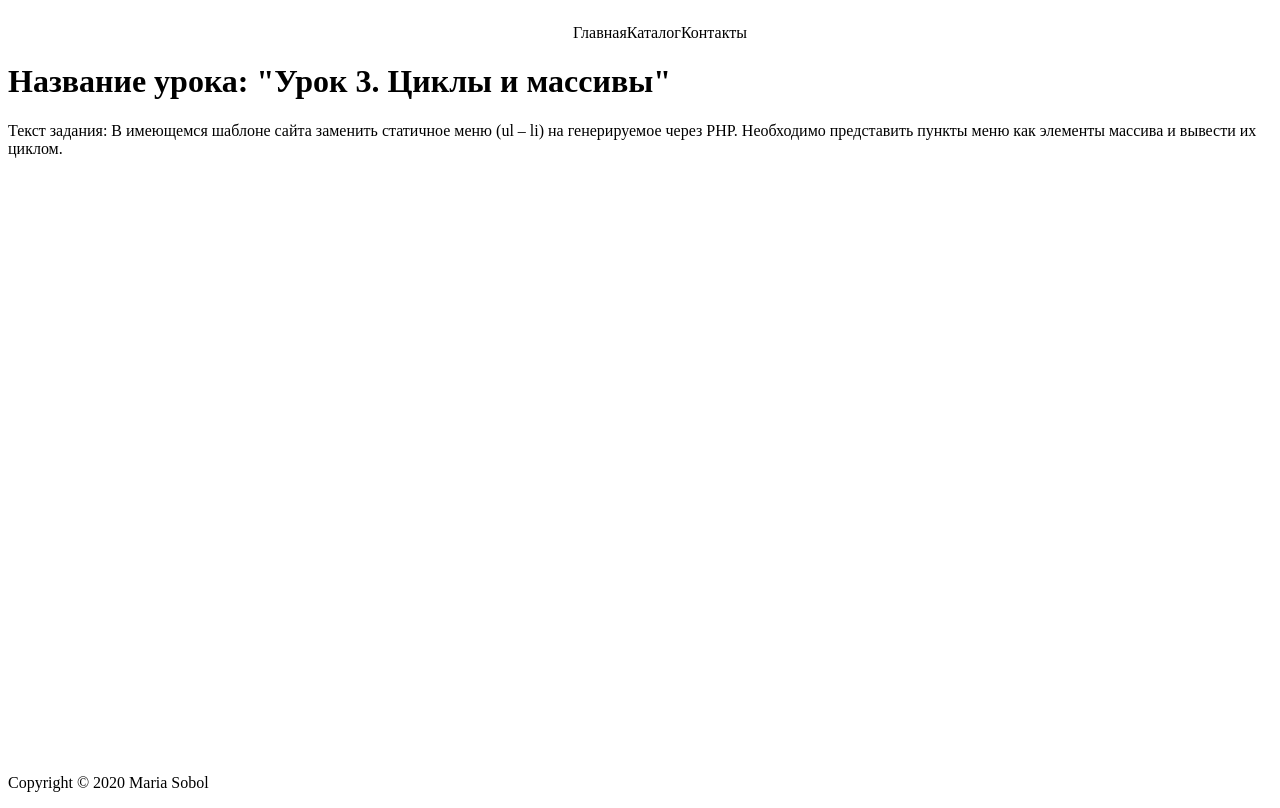
After one commit to MariaSobol/PHP_DZ, a PHP site: page /public/index3-6.php in a window 1280 px wide. The commit adds this page. Run offline with PHP 8.4, Linux system fonts and the light colour scheme.

Commit message:
Домашнее задание №3.

```diff
--- a/public/css/style.css
+++ b/public/css/style.css
@@ -11,3 +11,17 @@ html, body {
 .top {
     flex-grow: 1;
 }
+
+.menu {
+    list-style-type: none;
+    display: flex;
+    justify-content: center;
+}
+
+.menu__list:hover .drop__ul {
+    display: flex;
+}
+
+.drop__ul {
+    display: none;
+}
--- /dev/null
+++ b/public/index3-6.php
@@ -0,0 +1,37 @@
+<?php
+//6. В имеющемся шаблоне сайта заменить статичное меню (ul – li) на генерируемое через PHP.
+// Необходимо представить пункты меню как элементы массива и вывести их циклом.
+// Подумать, как можно реализовать меню с вложенными подменю? Попробовать его реализовать.
+
+$title = "Урок 3. Циклы и массивы";
+$taskText = "В имеющемся шаблоне сайта заменить статичное меню (ul – li) на генерируемое через PHP. Необходимо представить пункты меню как элементы массива и вывести их циклом.";
+$year = date("Y");
+$menu = ['Главная', 'Каталог', 'Контакты']
+?>
+
+<!DOCTYPE html>
+<html lang="en">
+<head>
+    <meta charset="UTF-8">
+    <title>ДЗ №3</title>
+    <link rel="stylesheet" href="css/style.css">
+</head>
+<body>
+<div class="wrapper">
+    <div class="top">
+        <nav>
+            <ul class="menu">
+                <?php foreach ($menu as $item): ?>
+                    <li class="menu__list"><?=$item?></li>
+                <?endforeach;?>
+            </ul>
+        </nav>
+        <h1>Название урока: "<?= $title?>"</h1>
+        <p>Текст задания: <?= $taskText?></p>
+    </div>
+    <footer class="footer">
+        <p>Copyright &copy; <?=$year?> Maria Sobol</p>
+    </footer>
+</div>
+</body>
+</html>
--- /dev/null
+++ b/public/index3-7.php
@@ -0,0 +1,6 @@
+<?php
+//7. *Вывести с помощью цикла for числа от 0 до 9, не используя тело цикла. Выглядеть должно так:
+//
+//for (…){ // здесь пусто}
+
+for ($x = 0; $x < 10; print($x++)){};
```
Also changed, not shown: public/index3-1.php (added, +9 -0 lines), public/index3-2.php (added, +21 -0 lines), public/index3-3.php (added, +18 -0 lines), public/index3-4.php (added, +46 -0 lines), public/index3-5.php (added, +8 -0 lines).
